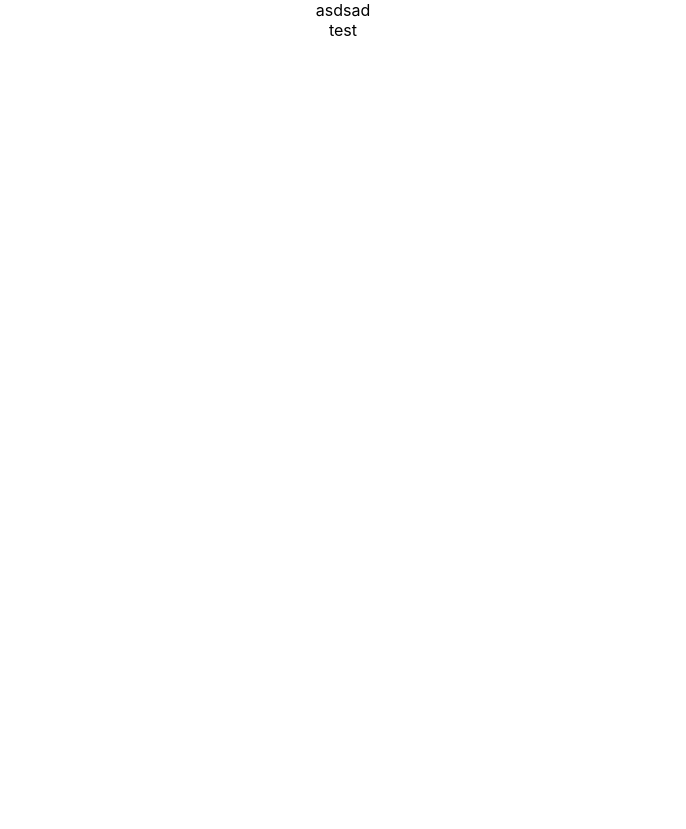
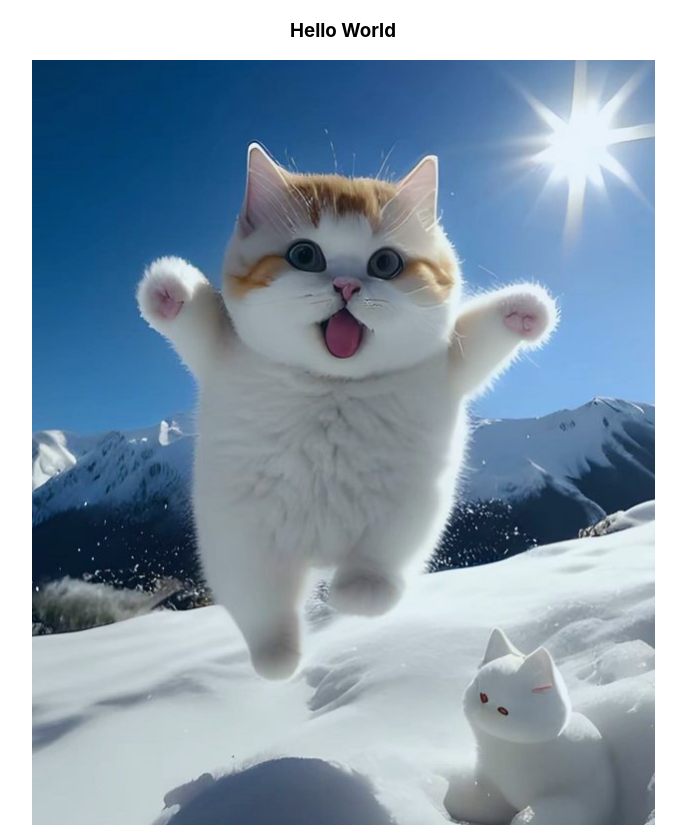
Before and after one commit to TemchenkoVolodymyr/Learn-React, a React (Create React App) app: page / in a window 1280 px wide. Shown: the whole page, without its empty margins (297-983 px from the left). Before the commit the page ends 800 px from the top, so only its background shows below. Built offline with nearby package versions, Linux system fonts and the light colour scheme.

Commit message:
add image and h3

```diff
--- a/src/App.js
+++ b/src/App.js
@@ -1,11 +1,12 @@
 import logo from './logo.svg';
 import './App.css';
-import FirstFn from "./components/first"
+import FirstMessage from "./components/firstMessage"
+import headerImage from "./assets/cat.png"
 
 function App() {
   return (
     <div className="App">
-      <FirstFn text={'asdsad'} />
+      <FirstMessage message="Hello World" image={headerImage}/>
     </div>
   );
 }
--- a/src/components/first.js
+++ /dev/null
@@ -1,14 +0,0 @@
-import React, {Component} from 'react';
-
-class FirstFn extends Component {
-  render() {
-    return (
-      <div>
-        {this.props.text}
-        <div>test</div>
-      </div>
-    );
-  }
-}
-
-export default FirstFn;
--- /dev/null
+++ b/src/components/firstMessage.js
@@ -0,0 +1,13 @@
+import React from 'react';
+  const FirstMessage = (props) => {
+  return (
+    <>
+      <div>
+        <h3>{props.message} </h3>
+        <img src={props.image} alt="header-img" />
+      </div>
+    </>
+  )
+}
+
+export default FirstMessage
```
Also changed, not shown: src/assets/cat.png (added).
